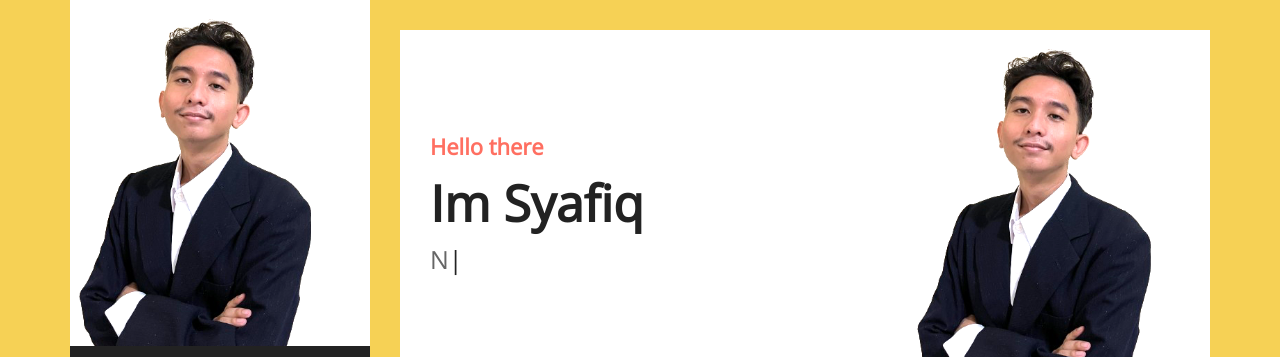
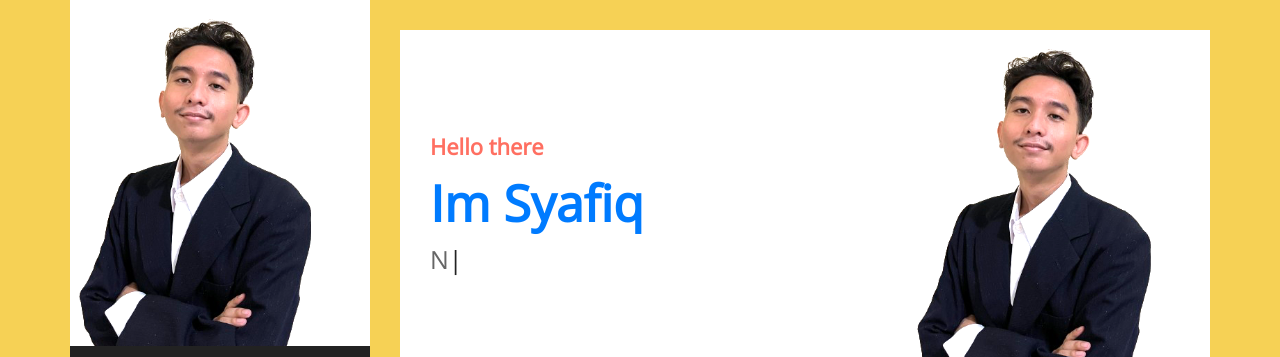
Before and after one commit to syafiqgit/syafiq-website-resume, a plain HTML site: page index.html in a window 1280 px wide. Shown: the top 357 px of the page. Drawn offline with nearby package versions, Linux system fonts and the light colour scheme.

Commit message:
UI : Change text color header

```diff
--- a/index.html
+++ b/index.html
@@ -85,7 +85,7 @@
         <div class="header" id="header">
           <div class="content-inner">
             <p>Hello there</p>
-            <h1>Im Syafiq</h1>
+            <h1 class="text-primary">Im Syafiq</h1>
             <h2></h2>
             <div class="typed-text">Front End Developer, React Js, Next Js</div>
           </div>
```
